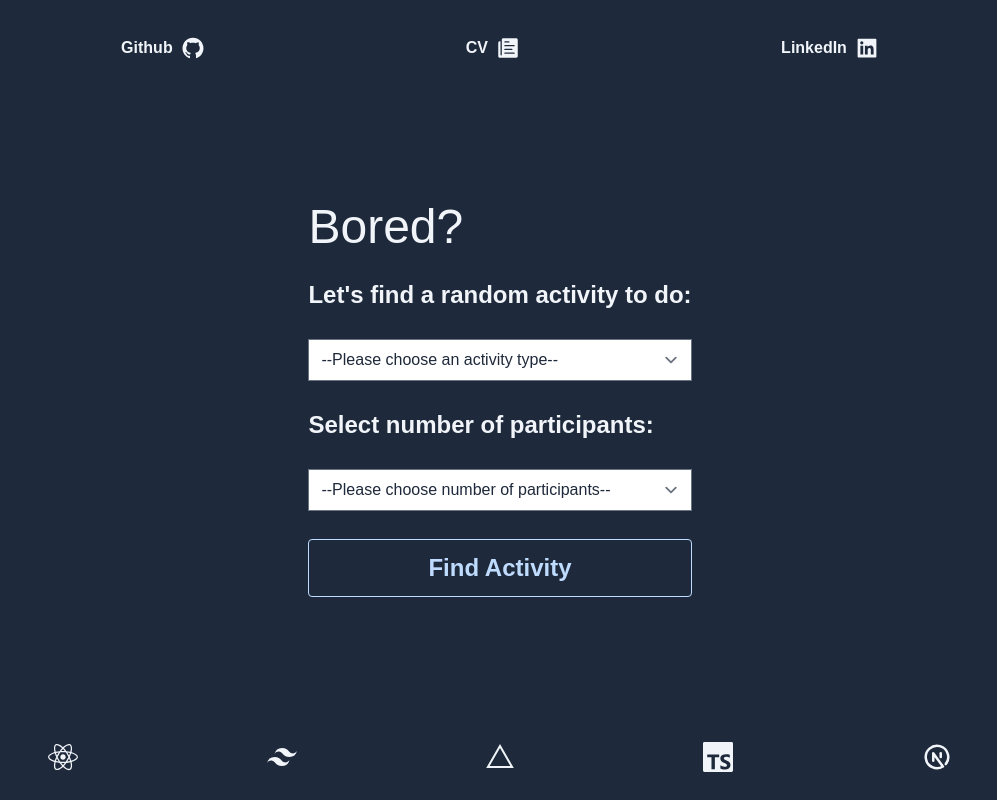
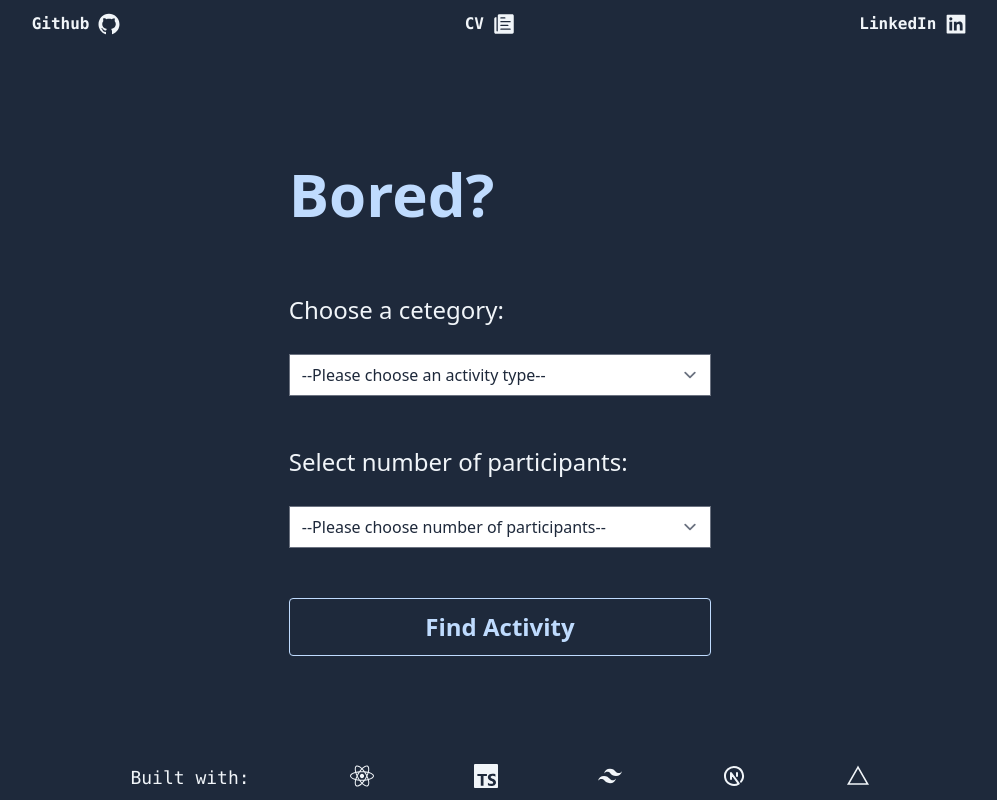
Before and after one commit to gabesabella/activity-generator, a Next.js app: page / in a window 1280 px wide. Shown: the whole page, without its empty margins (140-1137 px from the left). Built offline with nearby package versions, Linux system fonts and the light colour scheme.

Commit message:
style changes

```diff
--- a/src/pages/index.tsx
+++ b/src/pages/index.tsx
@@ -61,9 +61,9 @@ const Home: NextPage = () => {
   }, [isLoading, activityType, participants]);
 
   return (
-    <div className="flex h-screen flex-col place-items-center justify-center bg-slate-800 text-slate-100 ">
-      <div className="absolute top-0 h-24 w-full">
-        <ul className="flex h-full w-full items-center justify-evenly font-semibold">
+    <div className="flex h-screen flex-col place-items-center justify-center bg-slate-800 font-mono text-slate-100">
+      <div className="absolute top-0 h-12 w-full">
+        <ul className="flex h-full w-full items-center justify-center space-x-10 font-semibold lg:justify-around lg:space-x-0">
           <a href="https://github.com/gabesabella" className="flex gap-2">
             <li>Github</li>
             <AiFillGithub className="text-2xl" />
@@ -79,34 +79,38 @@ const Home: NextPage = () => {
           </a>
         </ul>
       </div>
-      <div className="absolute bottom-7 flex w-screen justify-evenly text-3xl">
+      <div className="absolute bottom-2 flex justify-center space-x-5 text-2xl lg:space-x-[100px]">
+        <p className="text-lg">Built with:</p>
         <a href="https://reactjs.org/">
           <FaReact />
+        </a>
+        <a href="https://www.typescriptlang.org/">
+          <SiTypescript />
         </a>
         <a href="https://tailwindcss.com/">
           <SiTailwindcss />
         </a>
+        <a href="https://nextjs.org/">
+          <TbBrandNextjs />
+        </a>
         <a href="https://vercel.com/">
           <RxVercelLogo />
-        </a>
-        <a href="https://www.typescriptlang.org/">
-          <SiTypescript />
-        </a>
-        <a href="https://nextjs.org/">
-          <TbBrandNextjs />
         </a>
       </div>
 
       <form
         onSubmit={handleSubmit}
-        className="flex flex-col space-y-7 lg:text-2xl"
+        className="flex w-full flex-col space-y-[50px] p-10 lg:max-w-[33%] lg:space-y-[50px] lg:p-0 lg:text-2xl"
       >
-        <h1 className="text-3xl lg:text-5xl">Bored?</h1>
-        <label htmlFor="activity-type" className="font-bold">
-          Let's find a random activity to do:
+        <h1 className="py-5 font-sans text-3xl font-bold text-blue-200 lg:text-6xl">
+          Bored?
+        </h1>
+        <div className="flex flex-col space-y-7">
+          <label htmlFor="activity-type" className="font-sans">
+            Choose a cetegory:
           </label>
           <select
-          className="text-slate-800"
+            className="font-sans text-slate-800"
             id="activity-type"
             value={activityType}
             onChange={handleActivityTypeChange}
@@ -122,11 +126,13 @@ const Home: NextPage = () => {
             <option value="music">Music</option>
             <option value="busywork">Busy work</option>
           </select>
-        <label htmlFor="participants" className="font-bold">
+        </div>
+        <div className="flex flex-col space-y-7">
+          <label htmlFor="participants" className="font-sans">
             Select number of participants:
           </label>
           <select
-          className="text-slate-800"
+            className="font-sans text-slate-800"
             id="participants"
             value={participants}
             onChange={handleParticipantsChange}
@@ -137,8 +143,9 @@ const Home: NextPage = () => {
             <option value="3">3</option>
             <option value="4">4 or more</option>
           </select>
+        </div>
         <button
-          className="rounded border border-blue-200 bg-transparent py-3 px-4 font-semibold text-blue-200 hover:border-transparent hover:bg-blue-500 hover:text-white"
+          className="rounded border border-blue-200 bg-transparent py-3 px-4 font-sans font-semibold text-blue-200 hover:border-transparent hover:bg-blue-500 hover:text-white"
           type="submit"
         >
           Find Activity
@@ -147,7 +154,7 @@ const Home: NextPage = () => {
       {isLoading && <p className="text-xl">Loading...</p>}
       {activityData && (
         <div>
-          <h2 className="block w-96 py-10 text-center text-2xl">
+          <h2 className="block w-96 py-10 text-center text-2xl lg:py-16">
             {activityData.activity}!
           </h2>
         </div>
--- a/src/styles/globals.css
+++ b/src/styles/globals.css
@@ -2,8 +2,8 @@
 @tailwind components;
 @tailwind utilities;
 
-@import url("https://fonts.googleapis.com/css2?family=Varela+Round&display=swap");
+/* @import url("https://fonts.googleapis.com/css2?family=Varela+Round&display=swap");
 
 body {
   font-family: "Varela Round", sans-serif;
-}
+} */
```
Lines whose indentation alone changed are shown as unchanged.
